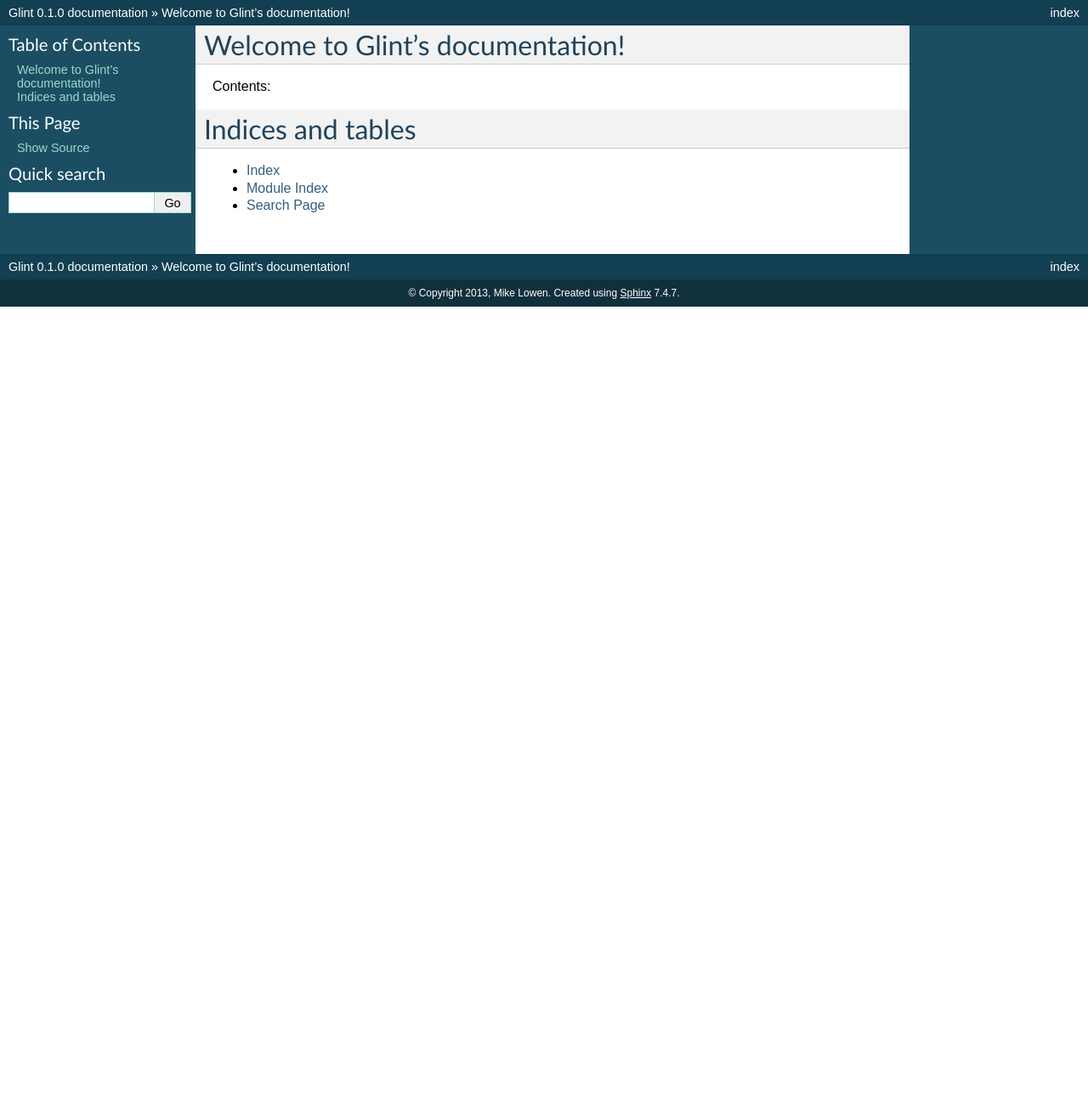
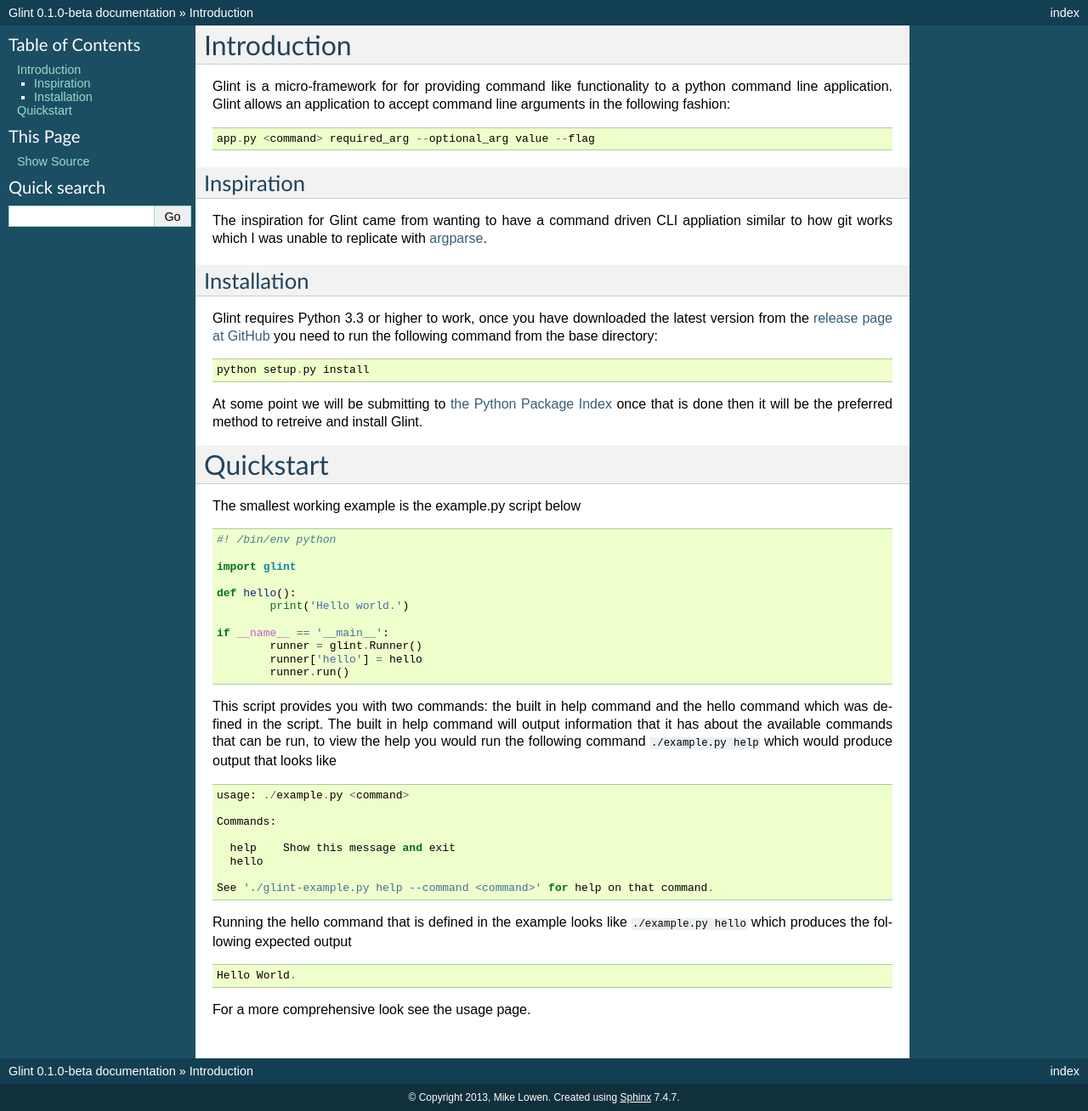
Before and after one commit to mlowen/Glint, a Sphinx documentation site: the page built from docs/index.rst, in a window 1280 px wide. Shown: the whole page at 85% size. Built offline with Sphinx 7.4.7, drawn with Linux system fonts in a browser that asks for light colours; before the commit the page ends 900 px from its top, so only the background shows below that.

Commit message:
Added content to the index.

```diff
--- a/docs/conf.py
+++ b/docs/conf.py
@@ -49,9 +49,9 @@
 # built documents.
 #
 # The short X.Y version.
-version = '0.1.0'
+version = '0.1'
 # The full version, including alpha/beta/rc tags.
-release = '0.1.0'
+release = '0.1.0-beta'
 
 # The language for content autogenerated by Sphinx. Refer to documentation
 # for a list of supported languages.
--- a/docs/index.rst
+++ b/docs/index.rst
@@ -1,21 +1,59 @@
-.. Glint documentation master file, created by
-   sphinx-quickstart on Sun Jul  7 13:41:51 2013.
-   You can adapt this file completely to your liking, but it should at least
-   contain the root `toctree` directive.
+Introduction
+============
 
-Welcome to Glint's documentation!
-=================================
+Glint is a micro-framework for for providing command like functionality to a python command line application. Glint allows an
+application to accept command line arguments in the following fashion: ::
 
-Contents:
+	app.py <command> required_arg --optional_arg value --flag
 
-.. toctree::
-   :maxdepth: 2
+Inspiration
+-----------
 
+The inspiration for Glint came from wanting to have a command driven CLI appliation similar to how git works which I was unable
+to replicate with `argparse <http://docs.python.org/dev/library/argparse.html>`_.
 
+Installation
+------------
 
-Indices and tables
-==================
+Glint requires Python 3.3 or higher to work, once you have downloaded the latest version from the `release page at GitHub <https://github.com/mlowen/Glint/releases>`_
+you need to run the following command from the base directory: ::
 
-* :ref:`genindex`
-* :ref:`modindex`
-* :ref:`search`
+	python setup.py install
+
+At some point we will be submitting to `the Python Package Index <https://pypi.python.org/pypi>`_ once that is done then it will be the preferred
+method to retreive and install Glint.
+
+Quickstart
+==========
+
+The smallest working example is the example.py script below ::
+
+	#! /bin/env python
+
+	import glint
+
+	def hello():
+		print('Hello world.')
+
+	if __name__ == '__main__':
+		runner = glint.Runner()
+		runner['hello'] = hello
+		runner.run()
+
+This script provides you with two commands: the built in help command and the hello command which was defined in the script.  The built in help command will output
+information that it has about the available commands that can be run, to view the help you would run the following command ``./example.py help`` which would produce output that looks like ::
+
+	usage: ./example.py <command>
+
+	Commands:
+
+	  help    Show this message and exit
+	  hello
+
+	See './glint-example.py help --command <command>' for help on that command.
+
+Running the hello command that is defined in the example looks like ``./example.py hello`` which produces the following expected output ::
+
+	Hello World.
+
+For a more comprehensive look see the usage page.
```
